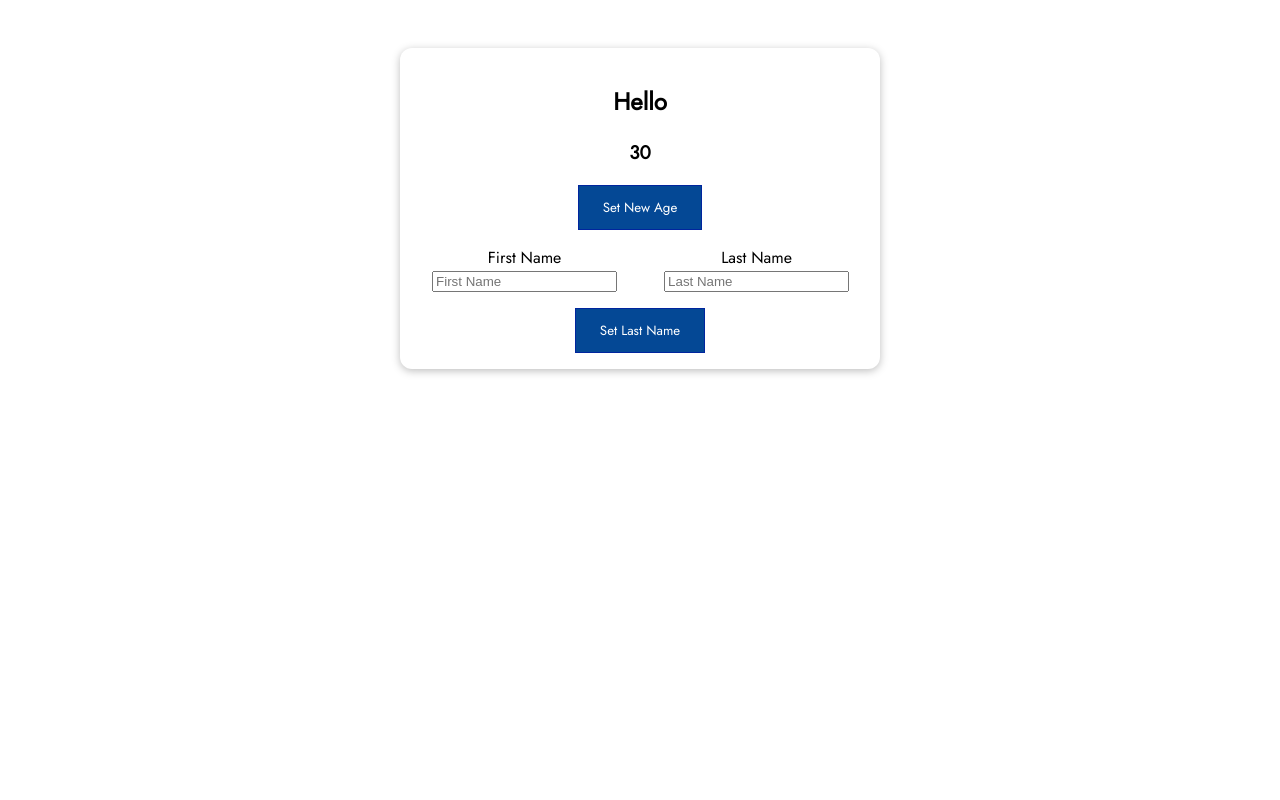
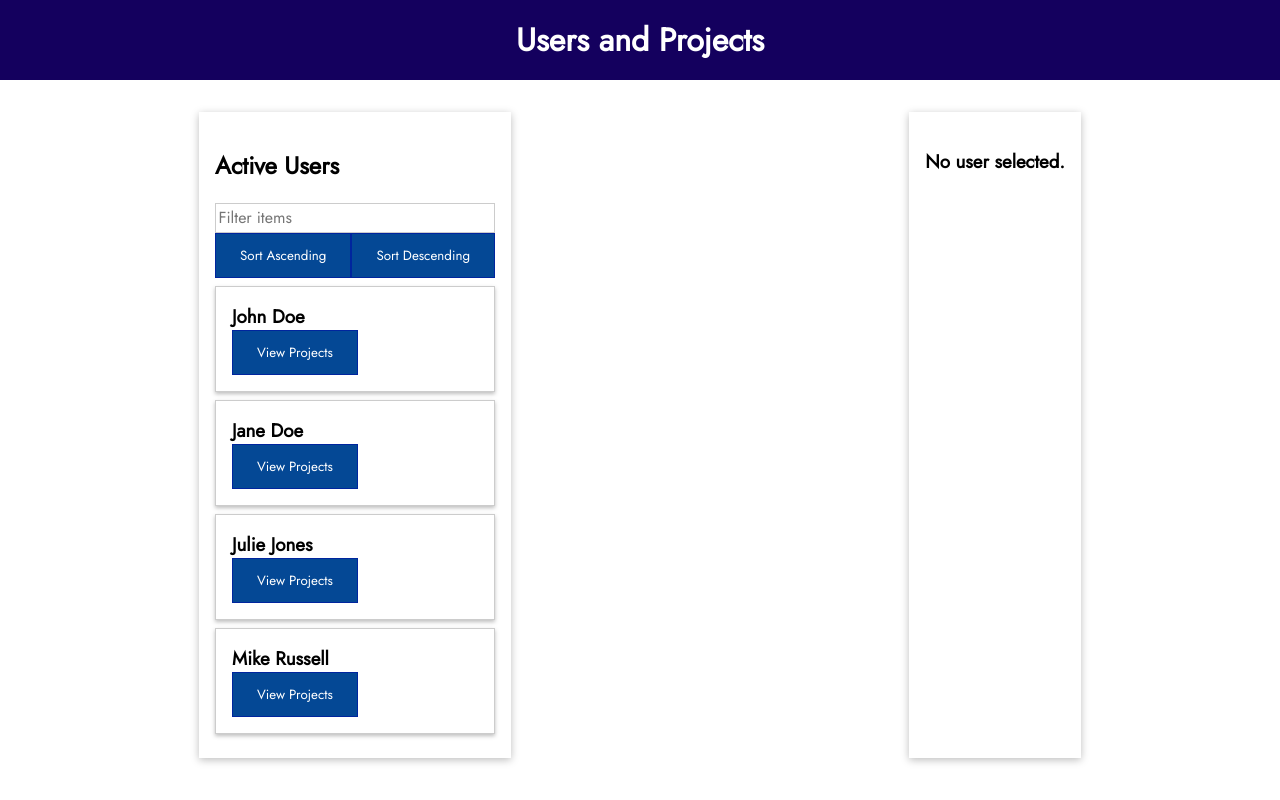
Before and after one commit to nzkks/vuejs-project, a Vue app: page /teams in a window 1280 px wide. Built offline with nearby package versions, Linux system fonts and the light colour scheme.

Commit message:
Add a project used with Options API for converting into Compositions API

```diff
--- a/src/App.vue
+++ b/src/App.vue
@@ -12,18 +12,22 @@
   <!-- <AnimationsAndTransitions /> -->
   <!-- <VuexExample /> -->
   <!-- <MiniShop /> -->
-  <CompositionBasic />
+  <!-- <CompositionBasic /> -->
   <!-- <CourseGoalsOptionsAPI /> -->
   <!-- <CourseGoalsCompositionAPI /> -->
   <!-- <BasicExpenseTracker /> -->
+
+  <CompositionPrj01 />
 </template>
 
 <script>
+import CompositionPrj01 from './projects/compositionPrj01/CompositionPrj01.vue';
+
 // import BasicExpenseTracker from './projects/compositionBasic/BasicExpenseTracker.vue';
 // import CourseGoalsCompositionAPI from './projects/compositionBasic/CourseGoalsCompositionAPI.vue';
 // import CourseGoalsOptionsAPI from './projects/compositionBasic/CourseGoalsOptionsAPI.vue';
 
-import CompositionBasic from './projects/compositionBasic/CompositionBasic.vue';
+// import CompositionBasic from './projects/compositionBasic/CompositionBasic.vue';
 
 // import MiniShop from './projects/miniShop/MiniShop.vue';
 
@@ -45,10 +49,11 @@
 
 export default {
   components: {
+    CompositionPrj01,
     // BasicExpenseTracker,
     // CourseGoalsCompositionAPI,
     // CourseGoalsOptionsAPI,
-    CompositionBasic,
+    // CompositionBasic,
     // MiniShop,
     // UserBadges
     // DynamicComponents,
--- /dev/null
+++ b/src/projects/compositionPrj01/CompositionPrj01.vue
@@ -0,0 +1,39 @@
+<script>
+import USER_DATA from './dummy-data.js';
+
+import UserList from './components/users/UserList.vue';
+import ProjectsList from './components/projects/ProjectsList.vue';
+
+export default {
+  components: {
+    UserList,
+    ProjectsList,
+  },
+  data() {
+    return {
+      selectedUser: null,
+      activeUsers: USER_DATA,
+    };
+  },
+  methods: {
+    selectUser(uid) {
+      this.selectedUser = this.activeUsers.find(usr => usr.id === uid);
+    },
+  },
+};
+</script>
+
+<template>
+  <base-header>Users and Projects</base-header>
+  <main>
+    <user-list :users="activeUsers" @list-projects="selectUser"></user-list>
+    <projects-list :user="selectedUser"></projects-list>
+  </main>
+</template>
+
+<style scoped>
+main {
+  display: flex;
+  justify-content: space-around;
+}
+</style>
--- /dev/null
+++ b/src/projects/compositionPrj01/components/projects/ProjectItem.vue
@@ -0,0 +1,24 @@
+<script>
+export default {
+  props: ['title'],
+};
+</script>
+
+<template>
+  <li>
+    <h3>{{ title }}</h3>
+  </li>
+</template>
+
+<style scoped>
+li {
+  background-color: #00006b;
+  color: white;
+  padding: 0.5rem;
+  margin: 1rem 0;
+}
+
+li h3 {
+  margin: 0;
+}
+</style>
--- /dev/null
+++ b/src/projects/compositionPrj01/components/projects/ProjectsList.vue
@@ -0,0 +1,66 @@
+<script>
+import ProjectItem from './ProjectItem.vue';
+
+export default {
+  components: {
+    ProjectItem,
+  },
+  props: ['user'],
+  data() {
+    return {
+      enteredSearchTerm: '',
+      activeSearchTerm: '',
+    };
+  },
+  computed: {
+    hasProjects() {
+      return this.user.projects && this.availableProjects.length > 0;
+    },
+    availableProjects() {
+      if (this.activeSearchTerm) {
+        return this.user.projects.filter(prj => prj.title.includes(this.activeSearchTerm));
+      }
+      return this.user.projects;
+    },
+  },
+  methods: {
+    updateSearch(val) {
+      this.enteredSearchTerm = val;
+    },
+  },
+  watch: {
+    enteredSearchTerm(val) {
+      setTimeout(() => {
+        if (val === this.enteredSearchTerm) {
+          this.activeSearchTerm = val;
+        }
+      }, 300);
+    },
+    user() {
+      this.enteredSearchTerm = '';
+    },
+  },
+};
+</script>
+
+<template>
+  <base-container v-if="user">
+    <h2>{{ user.fullName }}: Projects</h2>
+    <base-search v-if="hasProjects" @search="updateSearch" :search-term="enteredSearchTerm"></base-search>
+    <ul v-if="hasProjects">
+      <project-item v-for="prj in availableProjects" :key="prj.id" :title="prj.title"></project-item>
+    </ul>
+    <h3 v-else>No projects found.</h3>
+  </base-container>
+  <base-container v-else>
+    <h3>No user selected.</h3>
+  </base-container>
+</template>
+
+<style scoped>
+ul {
+  list-style: none;
+  margin: 0;
+  padding: 0;
+}
+</style>
--- /dev/null
+++ b/src/projects/compositionPrj01/components/users/UserItem.vue
@@ -0,0 +1,31 @@
+<script>
+export default {
+  props: ['id', 'userName'],
+  emits: ['list-projects'],
+  methods: {
+    viewProjects() {
+      this.$emit('list-projects', this.id);
+    },
+  },
+};
+</script>
+
+<template>
+  <li>
+    <h3>{{ userName }}</h3>
+    <base-button @click="viewProjects">View Projects</base-button>
+  </li>
+</template>
+
+<style scoped>
+li {
+  margin: 0.5rem 0;
+  padding: 1rem;
+  box-shadow: 0 2px 4px rgba(0, 0, 0, 0.26);
+  border: 1px solid #ccc;
+}
+
+li h3 {
+  margin: 0;
+}
+</style>
--- /dev/null
+++ b/src/projects/compositionPrj01/components/users/UserList.vue
@@ -0,0 +1,89 @@
+<script>
+import UserItem from './UserItem.vue';
+
+export default {
+  components: {
+    UserItem,
+  },
+  props: ['users'],
+  data() {
+    return {
+      enteredSearchTerm: '',
+      activeSearchTerm: '',
+      sorting: null,
+    };
+  },
+  computed: {
+    availableUsers() {
+      let users = [];
+      if (this.activeSearchTerm) {
+        users = this.users.filter(usr => usr.fullName.includes(this.activeSearchTerm));
+      } else if (this.users) {
+        users = this.users;
+      }
+      return users;
+    },
+    displayedUsers() {
+      if (!this.sorting) {
+        return this.availableUsers;
+      }
+      return this.availableUsers.slice().sort((u1, u2) => {
+        if (this.sorting === 'asc' && u1.fullName > u2.fullName) {
+          return 1;
+        } else if (this.sorting === 'asc') {
+          return -1;
+        } else if (this.sorting === 'desc' && u1.fullName > u2.fullName) {
+          return -1;
+        } else {
+          return 1;
+        }
+      });
+    },
+  },
+  methods: {
+    updateSearch(val) {
+      this.enteredSearchTerm = val;
+    },
+    sort(mode) {
+      this.sorting = mode;
+    },
+  },
+  watch: {
+    enteredSearchTerm(val) {
+      setTimeout(() => {
+        if (val === this.enteredSearchTerm) {
+          this.activeSearchTerm = val;
+        }
+      }, 300);
+    },
+  },
+};
+</script>
+
+<template>
+  <base-container>
+    <h2>Active Users</h2>
+    <base-search @search="updateSearch" :search-term="enteredSearchTerm"></base-search>
+    <div>
+      <base-button @click="sort('asc')" :class="{ selected: sorting === 'asc' }">Sort Ascending</base-button>
+      <base-button @click="sort('desc')" :class="{ selected: sorting === 'desc' }">Sort Descending</base-button>
+    </div>
+    <ul>
+      <user-item
+        v-for="user in displayedUsers"
+        :key="user.id"
+        :user-name="user.fullName"
+        :id="user.id"
+        @list-projects="$emit('list-projects', $event)"
+      ></user-item>
+    </ul>
+  </base-container>
+</template>
+
+<style scoped>
+ul {
+  list-style: none;
+  margin: 0;
+  padding: 0;
+}
+</style>
--- /dev/null
+++ b/src/projects/compositionPrj01/dummy-data.js
@@ -0,0 +1,33 @@
+export default [
+  {
+    id: 'john',
+    fullName: 'John Doe',
+    projects: [
+      { id: 'john_p1', title: 'Record the Vue course' },
+      { id: 'john_p2', title: 'Create more courses' },
+      { id: 'john_p3', title: 'Keep content updated' },
+    ],
+  },
+  {
+    id: 'jane',
+    fullName: 'Jane Doe',
+    projects: [
+      { id: 'jane_p1', title: 'Create more courses' },
+      { id: 'jane_p2', title: 'Dive into data science topics' },
+      { id: 'jane_p3', title: 'Various things' },
+    ],
+  },
+  {
+    id: 'julie',
+    fullName: 'Julie Jones',
+    projects: [
+      { id: 'julie_p1', title: 'Create agenda for next months' },
+      { id: 'julie_p2', title: 'Explore new topics' },
+    ],
+  },
+  {
+    id: 'mike',
+    fullName: 'Mike Russell',
+    projects: [],
+  },
+];
```
